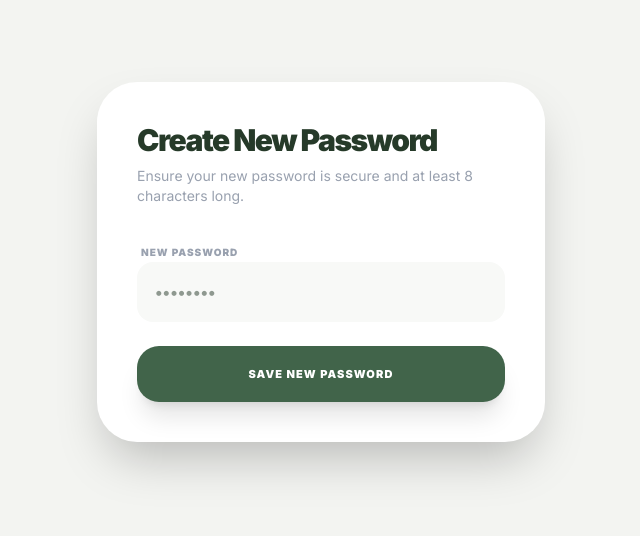
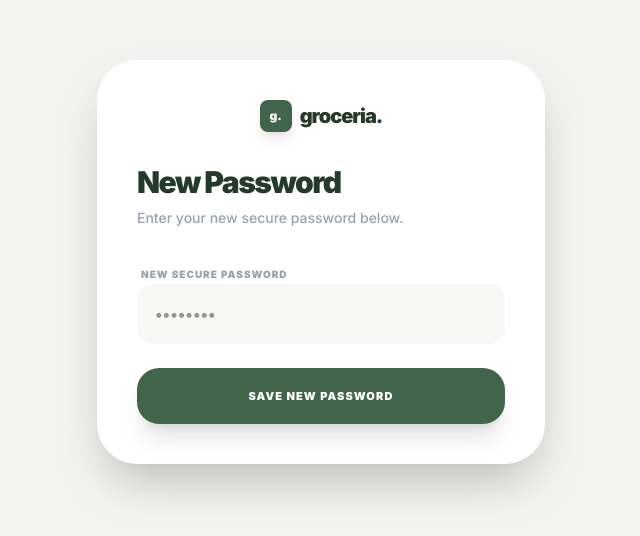
Before and after one commit to yccyl124/database2240submitwebsiteV1, a Next.js app: page /auth/reset-password in a window 1280 px wide. Shown: the part 138-674 px from the top of the page, without its empty margins (319-959 px from the left). Built offline with nearby package versions, Linux system fonts and the light colour scheme; no server answers.

Commit message:
Fix TypeScript default exports for Vercel build

```diff
--- a/app/auth/reset-password/page.tsx
+++ b/app/auth/reset-password/page.tsx
@@ -5,6 +5,7 @@ import { supabase } from '@/lib/supabase';
 import { useRouter } from 'next/navigation';
 import { toast } from 'react-hot-toast';
 
+// IMPORTANT: Added 'default' keyword to fix the Vercel Build Error
 export default function ResetPasswordPage() {
   const [newPassword, setNewPassword] = useState('');
   const [loading, setLoading] = useState(false);
@@ -12,6 +13,10 @@ export default function ResetPasswordPage() {
 
   const handleUpdatePassword = async (e: React.FormEvent) => {
     e.preventDefault();
+    if (!newPassword || newPassword.length < 6) {
+      return toast.error("Password must be at least 6 characters.");
+    }
+
     setLoading(true);
 
     try {
@@ -23,20 +28,24 @@ export default function ResetPasswordPage() {
       if (authError) throw authError;
 
       // 2. LINK TO DB: Update the passwordhash in your public.users table
-      // This is necessary because your login/page.tsx checks this column manually
+      // This ensures your custom login logic stays in sync
       if (data.user?.email) {
         const { error: dbError } = await supabase
           .from('users')
-          .update({ passwordhash: newPassword }) // Links to your passwordhash column
+          .update({ passwordhash: newPassword })
           .eq('email', data.user.email);
 
-        if (dbError) throw dbError;
+        if (dbError) console.error("Database sync warning:", dbError.message);
       }
 
-      toast.success('Security updated! Please sign in with your new password.');
+      toast.success('Security updated! You can now sign in.');
+
+      // Clear local session just in case
+      localStorage.clear();
+
       router.push('/auth/login');
     } catch (err: any) {
-      toast.error(err.message || "Reset failed");
+      toast.error(err.message || "Failed to reset password");
     } finally {
       setLoading(false);
     }
@@ -45,12 +54,17 @@ export default function ResetPasswordPage() {
   return (
     <div className="min-h-screen bg-[#f3f4f1] flex items-center justify-center p-4">
       <div className="w-full max-w-md bg-white rounded-[40px] shadow-2xl p-10 animate-in fade-in zoom-in duration-300">
-        <h1 className="text-3xl font-black text-[#263A29] tracking-tighter mb-2">Create New Password</h1>
-        <p className="text-gray-400 text-sm mb-8">Ensure your new password is secure and at least 8 characters long.</p>
+        <div className="flex items-center gap-2 mb-8 justify-center">
+            <div className="w-8 h-8 bg-[#41644A] rounded-lg flex items-center justify-center text-white font-black text-xs shadow-lg">g.</div>
+            <span className="text-xl font-black text-[#263A29] tracking-tighter">groceria.</span>
+        </div>
+
+        <h1 className="text-3xl font-black text-[#263A29] tracking-tighter mb-2">New Password</h1>
+        <p className="text-gray-400 text-sm font-medium mb-8">Enter your new secure password below.</p>
 
         <form onSubmit={handleUpdatePassword} className="space-y-6">
           <div className="space-y-2">
-            <label className="text-[10px] font-black text-gray-400 uppercase tracking-widest ml-1">New Password</label>
+            <label className="text-[10px] font-black text-gray-400 uppercase tracking-widest ml-1">New Secure Password</label>
             <input
               type="password"
               placeholder="••••••••"
@@ -60,12 +74,13 @@ export default function ResetPasswordPage() {
               required
             />
           </div>
+
           <button
             type="submit"
             disabled={loading}
-            className="w-full bg-[#41644A] hover:bg-[#263A29] text-white py-5 rounded-[22px] font-black uppercase text-[11px] tracking-widest shadow-xl transition-all active:scale-95"
+            className="w-full bg-[#41644A] hover:bg-[#263A29] text-white py-5 rounded-[22px] font-black uppercase text-[11px] tracking-widest shadow-xl transition-all active:scale-95 disabled:opacity-50"
           >
-            {loading ? 'Updating Database...' : 'Save New Password'}
+            {loading ? 'Updating Credentials...' : 'Save New Password'}
           </button>
         </form>
       </div>
```
